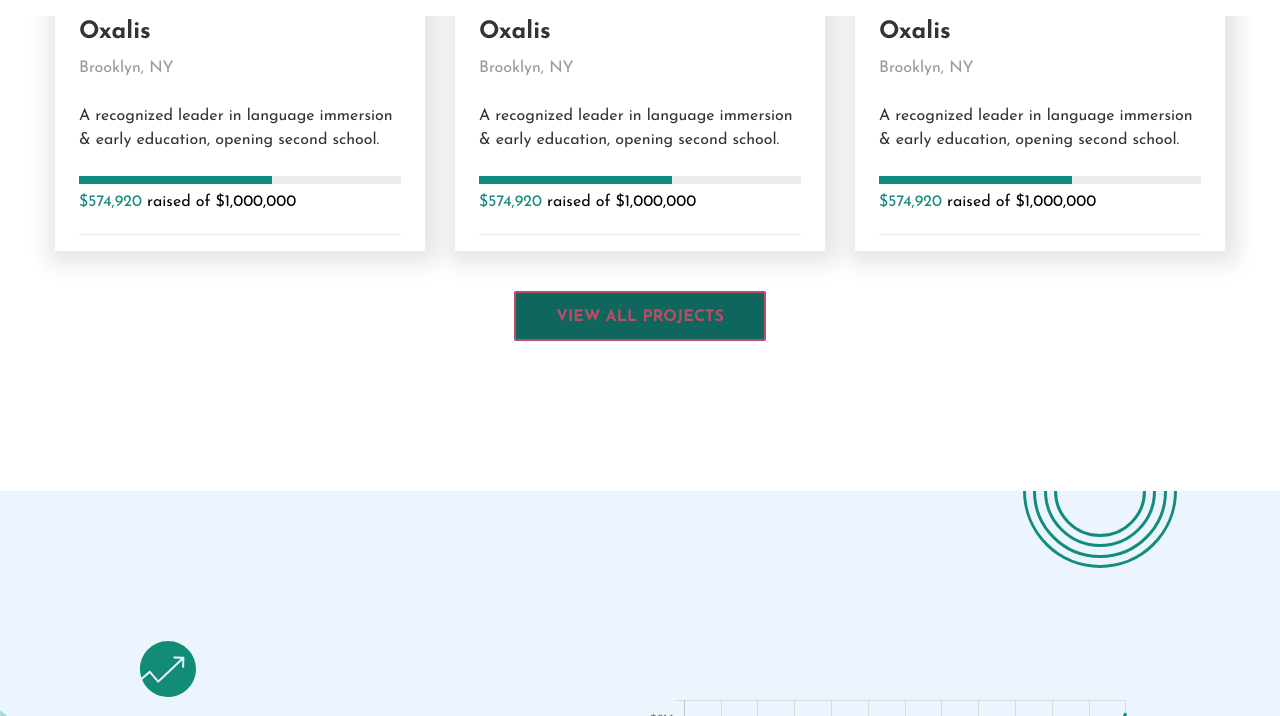
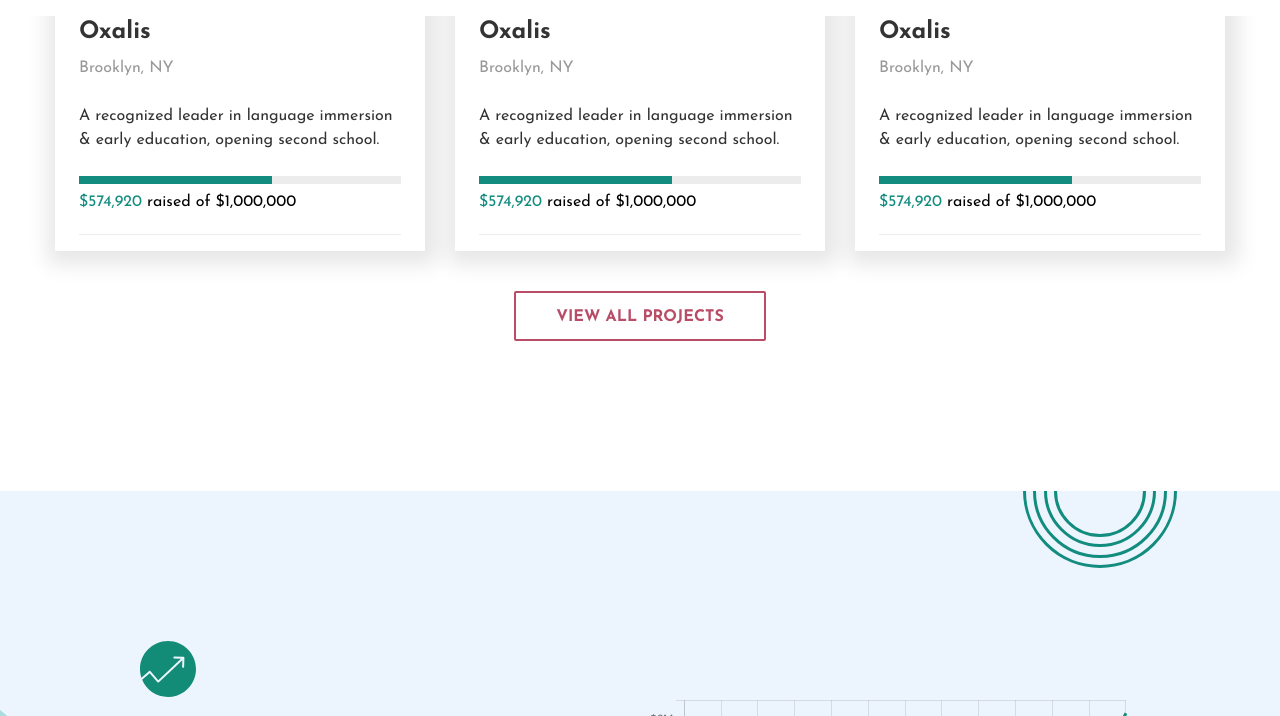
Before and after one commit to NoniTomo/landing, a website built with Vite: page index.html in a window 1280 px wide. In both pictures the pointer is over the link "VIEW ALL PROJECTS". Shown: the part 1861-2577 px from the top of the page. Built offline with nearby package versions, Linux system fonts and the light colour scheme; files whose address does not match are found by name.

Commit message:
💫 fixed bug

```diff
--- a/styles/ui/button/_outlined/button_outlined.css
+++ b/styles/ui/button/_outlined/button_outlined.css
@@ -5,5 +5,5 @@
 }
 
 .button_outlined:hover {
-  background-color: var(--bg-primary-2);
+  background-color: var(--secondary-color);
 }
```
